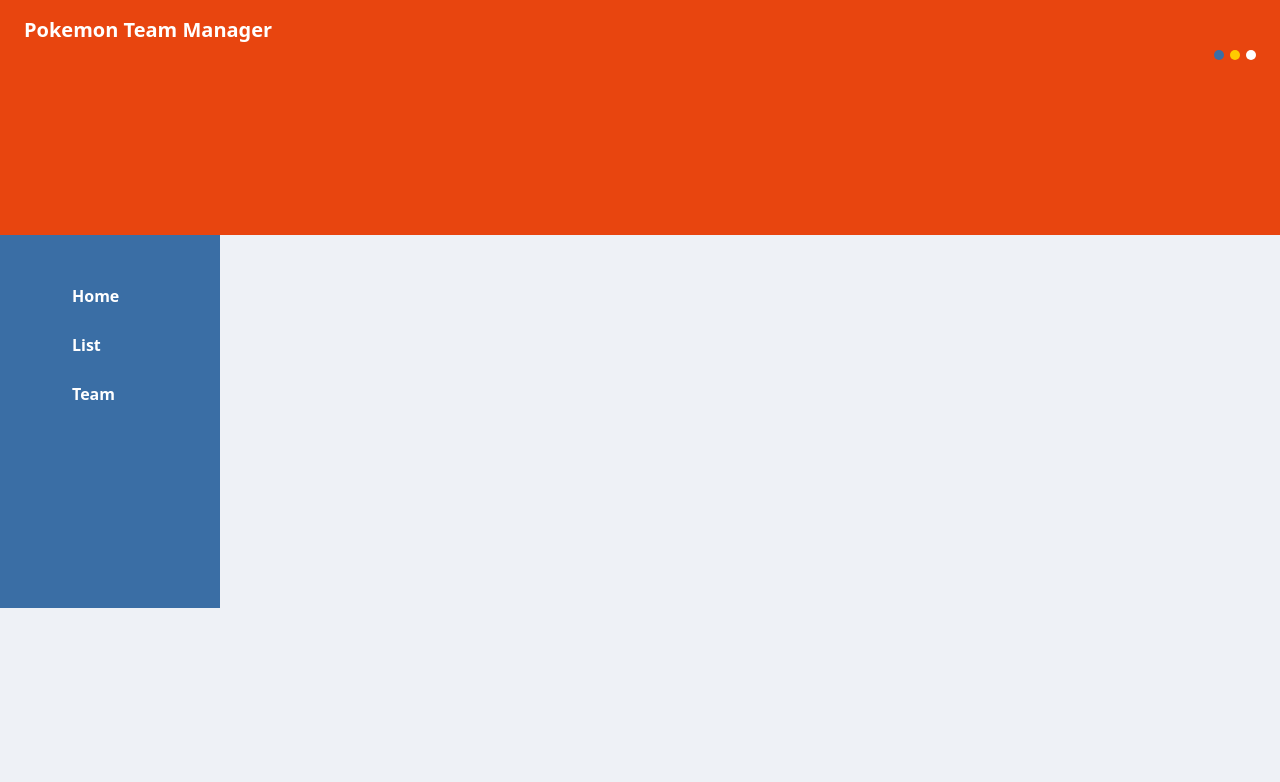
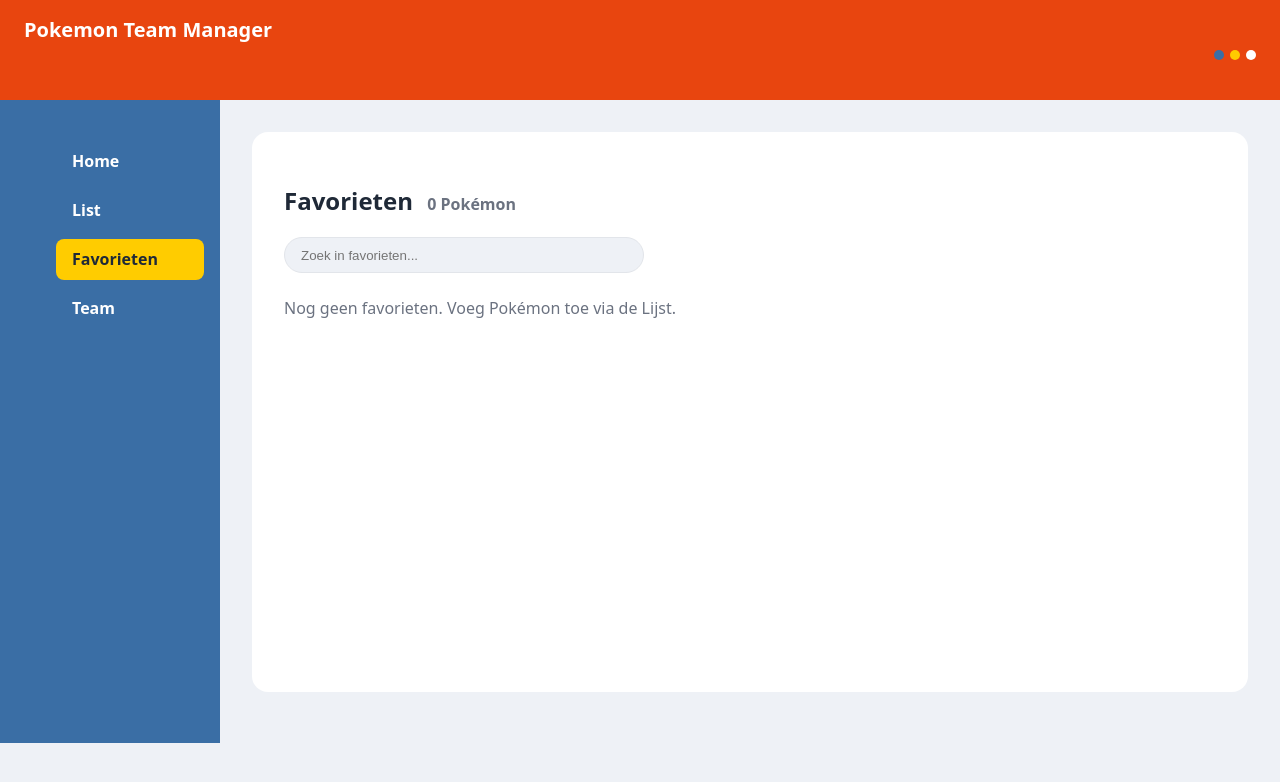
Before and after one commit to mehcan7/Pokemon-Trainer, a React (Vite) app: page /favorites in a window 1280 px wide. Shown: the top 782 px of the page. Built offline with nearby package versions, Linux system fonts and the light colour scheme.

Commit message:
Favorieten gevoegd

```diff
--- a/src/App.jsx
+++ b/src/App.jsx
@@ -6,12 +6,14 @@
 import Footer from './components/Footer'
 import Home from './pages/Home'
 import List from './pages/List'
+import Favorites from './pages/Favorites'
 import Detail from './pages/Detail'
 import './assets/css/layout.css'
 import './assets/css/shared.css'
 
 function App() {
   const [team, setTeam] = useState([])
+  const [favorites, setFavorites] = useState([])
   return (
     <>
       <Header />
@@ -20,9 +22,10 @@
       <main>
         <Routes>
           <Route path="/" element={<Home />} />
-          <Route path="/list" element={<List team={team} setTeam={setTeam} />} />
+          <Route path="/list" element={<List team={team} setTeam={setTeam} favorites={favorites} />} />
+          <Route path="/favorites" element={<Favorites favorites={favorites} setFavorites={setFavorites} />} />
           <Route path="/team" element={<Team team={team} setTeam={setTeam} />} />
-          <Route path="/detail/:id" element={<Detail team={team} setTeam={setTeam} />} />
+          <Route path="/detail/:id" element={<Detail team={team} setTeam={setTeam} favorites={favorites} setFavorites={setFavorites} />} />
         </Routes>
       </main>
 
--- a/src/assets/css/home.css
+++ b/src/assets/css/home.css
@@ -13,7 +13,3 @@
   width: 110px;
   height: 110px;
 }
-
-.home-hero .muted {
-  color: var(--color-text-muted);
-}
--- a/src/assets/css/reset.css
+++ b/src/assets/css/reset.css
@@ -34,3 +34,8 @@
   border-color: var(--color-sidebar);
   color: var(--color-sidebar);
 }
+
+button.btn-accent {
+  background: var(--color-accent);
+  color: var(--color-text);
+}
--- a/src/assets/css/shared.css
+++ b/src/assets/css/shared.css
@@ -10,6 +10,10 @@
   color: var(--color-text-muted);
   font-size: 1rem;
   margin-left: 0.5rem;
+}
+
+.muted {
+  color: var(--color-text-muted);
 }
 
 .search-input {
@@ -32,11 +36,24 @@
 }
 
 .pokemon-card {
+  position: relative;
   width: 220px;
   border: 1px solid var(--color-border);
   border-radius: 12px;
   padding: 1.5rem;
   text-align: center;
+}
+
+.pokemon-card button {
+  margin-top: 0.5rem;
+}
+
+.favorite-badge {
+  position: absolute;
+  top: 10px;
+  right: 10px;
+  color: var(--color-accent);
+  font-size: 1.25rem;
 }
 
 .detail-actions {
--- a/src/components/Navigation.jsx
+++ b/src/components/Navigation.jsx
@@ -7,6 +7,7 @@
       <ul>
         <li><NavLink to="/" end>Home</NavLink></li>
         <li><NavLink to="/list">List</NavLink></li>
+        <li><NavLink to="/favorites">Favorieten</NavLink></li>
         <li><NavLink to="/team">Team</NavLink></li>
       </ul>
     </nav>
--- a/src/pages/Detail.jsx
+++ b/src/pages/Detail.jsx
@@ -2,7 +2,7 @@
 import { useState, useEffect } from 'react'
 import Pokemon from '../components/Pokemon'
 
-function Detail({ team, setTeam }) {
+function Detail({ team, setTeam, favorites, setFavorites }) {
   const { id } = useParams()
   const [pokemon, setPokemon] = useState(null)
 
@@ -16,6 +16,18 @@
       return
     }
     setTeam([...team, pokemon])
+  }
+
+  function isFavorite() {
+    return favorites.some((p) => p.name === pokemon.name)
+  }
+
+  function addToFavorites() {
+    setFavorites([...favorites, pokemon])
+  }
+
+  function removeFromFavorites() {
+    setFavorites(favorites.filter((p) => p.name !== pokemon.name))
   }
 
   useEffect(() => {
@@ -41,6 +53,11 @@
 
         <div className="detail-actions">
           <button onClick={addToTeam}>Toevoegen aan team</button>
+          {isFavorite() ? (
+            <button className="btn-accent" onClick={removeFromFavorites}>Favoriet verwijderen</button>
+          ) : (
+            <button className="btn-accent" onClick={addToFavorites}>Favoriet toevoegen</button>
+          )}
           <button className="btn-outline" onClick={removeFromTeam}>Verwijderen</button>
         </div>
       </div>
--- /dev/null
+++ b/src/pages/Favorites.jsx
@@ -0,0 +1,48 @@
+import { useState } from 'react'
+import { Link } from 'react-router-dom'
+import Pokemon from '../components/Pokemon'
+
+function Favorites({ favorites, setFavorites }) {
+  const [search, setSearch] = useState('')
+
+  function removeFavorite(pokemon) {
+    setFavorites(favorites.filter((p) => p.name !== pokemon.name))
+  }
+
+  const filteredFavorites = favorites.filter((p) =>
+    p.name.includes(search.toLowerCase())
+  )
+
+  return (
+    <div className="page-card">
+      <h2>Favorieten <span className="team-count">{favorites.length} Pokémon</span></h2>
+
+      <input
+        className="search-input"
+        type="text"
+        placeholder="Zoek in favorieten..."
+        value={search}
+        onChange={(e) => setSearch(e.target.value)}
+      />
+
+      {favorites.length === 0 && (
+        <p className="muted">Nog geen favorieten. Voeg Pokémon toe via de Lijst.</p>
+      )}
+
+      <ul className="pokemon-grid">
+        {filteredFavorites.map((p) => (
+          <li className="pokemon-card" key={p.name}>
+            <span className="favorite-badge">★</span>
+            <Pokemon name={p.name} sprite={p.sprites.front_default} number={p.id} />
+            <Link to={`/detail/${p.id}`}>
+              <button>Bekijk</button>
+            </Link>
+            <button className="btn-outline" onClick={() => removeFavorite(p)}>Verwijderen</button>
+          </li>
+        ))}
+      </ul>
+    </div>
+  )
+}
+
+export default Favorites
--- a/src/pages/List.jsx
+++ b/src/pages/List.jsx
@@ -2,13 +2,17 @@
 import { Link } from 'react-router-dom'
 import Pokemon from '../components/Pokemon'
 
-function List({ team, setTeam }) {
+function List({ team, setTeam, favorites }) {
   function addToTeam(pokemon) {
     if (team.length >= 6) {
       alert('Je team is al vol (max 6)')
       return
     }
     setTeam([...team, pokemon])
+  }
+
+  function isFavorite(pokemon) {
+    return favorites.some((p) => p.name === pokemon.name)
   }
 
   const [pokemons, setPokemons] = useState([])
@@ -46,6 +50,7 @@
       <ul className="pokemon-grid">
         {filteredPokemons.map((p) => (
           <li className="pokemon-card" key={p.name}>
+            {isFavorite(p) && <span className="favorite-badge">★</span>}
             <Pokemon name={p.name} sprite={p.sprites.front_default} number={p.id} />
             <Link to={`/detail/${p.id}`}>
               <button>Bekijk</button>
```
